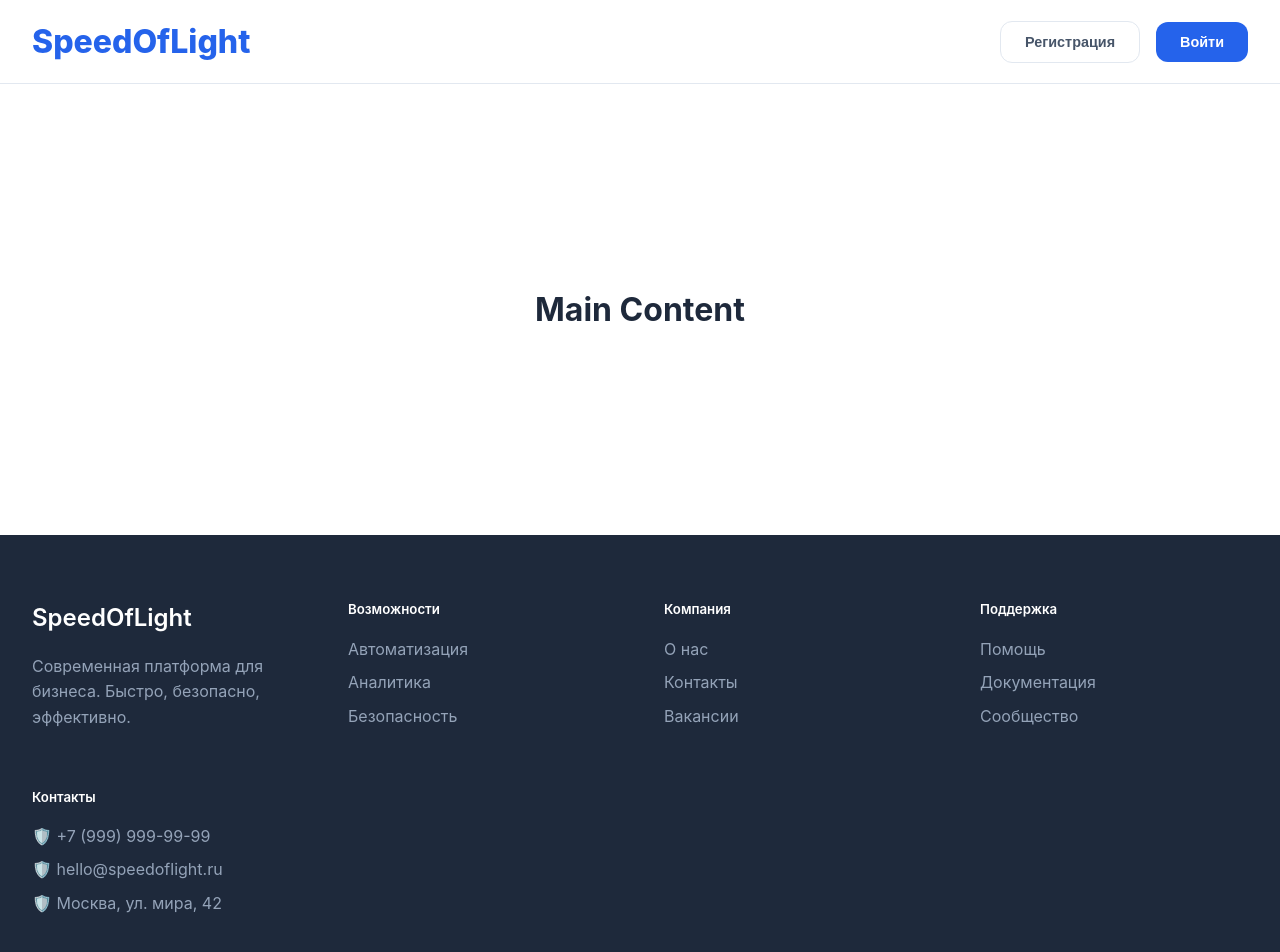
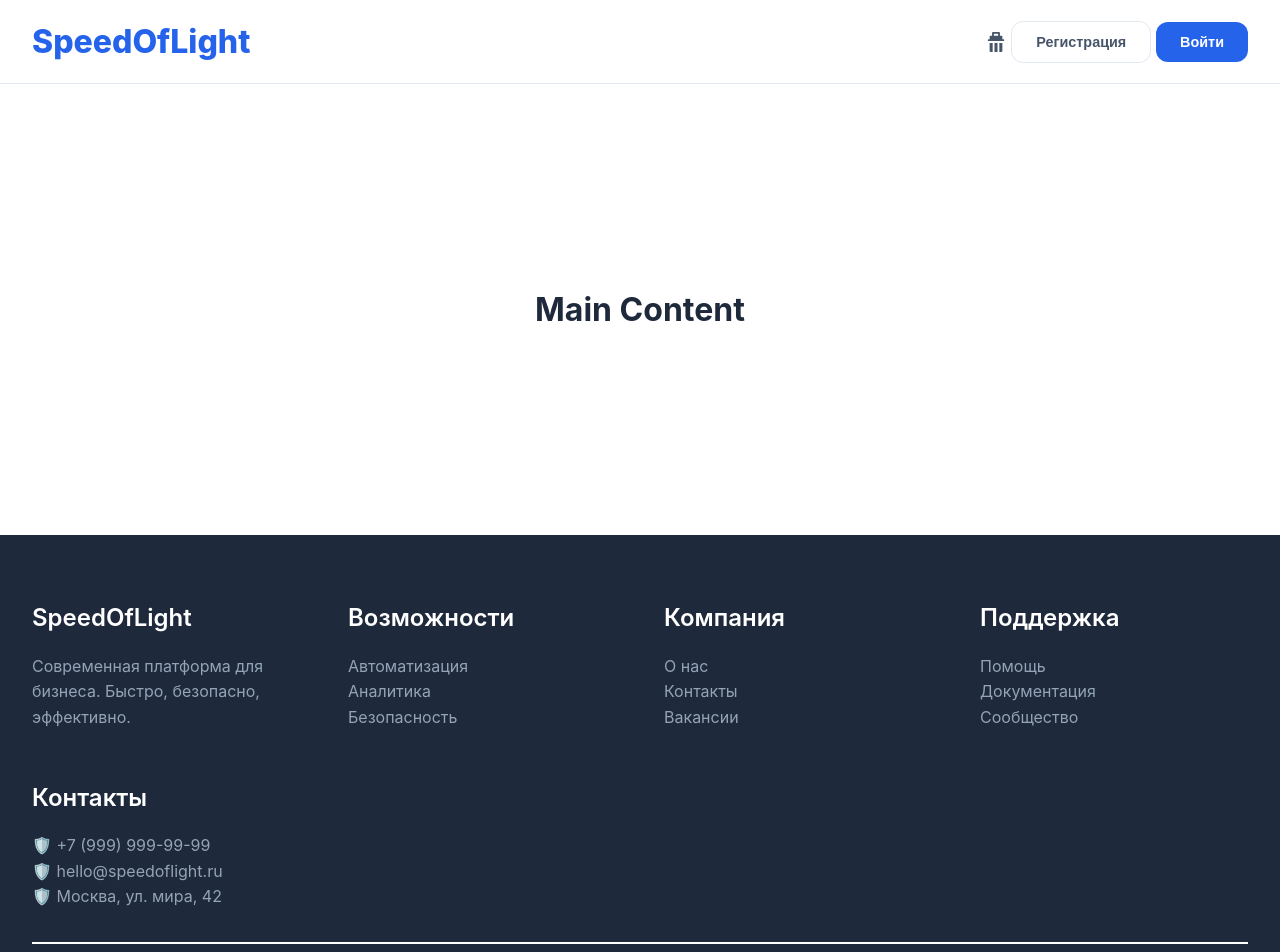
Before and after one commit to Faso-main/TH2, a React (Vite) app in the folder front_app/: page / in a window 1280 px wide. Shown: the top 952 px of the page. Built offline with nearby package versions, Linux system fonts and the light colour scheme.

Commit message:
add bin logo | 3_10_25 17:29

```diff
--- a/front_app/src/App.css
+++ b/front_app/src/App.css
@@ -4,6 +4,7 @@
   padding: 0;
   box-sizing: border-box;
 }
+
 
 :root {
   --primary-color: #2563eb;
@@ -66,7 +67,7 @@ body {
 
 .header-actions {
   display: flex;
-  gap: 1rem;
+  gap: 0.3rem;
   align-items: center;
 }
 
@@ -116,6 +117,24 @@ body {
   height: 3px;
   background-color: var(--text-primary);
   transition: var(--transition);
+}
+
+.cart-icon-btn {
+  background: none;
+  border: none;
+  cursor: pointer;
+  border-radius: var(--border-radius);
+  transition: var(--transition);
+  display: flex;
+  align-items: center;
+  justify-content: center;
+  color: var(--text-secondary);
+}
+
+.cart-icon-btn:hover {
+  background-color: var(--accent-color);
+  color: var(--text-primary);
+  transform: translateY(-1px);
 }
 
 /* Main Content Styles */
@@ -169,7 +188,6 @@ body {
   text-decoration: none;
   transition: var(--transition);
   display: block;
-  margin-bottom: 0.5rem;
 }
 
 .footer-section a:hover {
@@ -180,7 +198,7 @@ body {
 .contact-info p {
   display: flex;
   align-items: center;
-  gap: 0.5rem;
+  gap: 0.3rem;
 }
 
 .footer-bottom {
@@ -198,7 +216,7 @@ body {
 
 .footer-links {
   display: flex;
-  gap: 2rem;
+  gap: 1.5rem;
 }
 
 .footer-links a {
@@ -250,12 +268,8 @@ body {
     display: flex;
   }
 
-  .hero-stats {
-    flex-direction: column;
-  }
-
-  .hero-actions {
-    justify-content: center;
+  .cart-icon-btn {
+    display: none;
   }
 
   .footer-content {
--- a/front_app/src/App.jsx
+++ b/front_app/src/App.jsx
@@ -23,7 +23,10 @@ function App() {
 
   return (
     <div className="app">
-      <Header onOpenLogin={() => openModal('auth')} />
+      <Header
+        onOpenLogin={() => openModal('auth')}
+        switchAuthMode={switchAuthMode}
+      />
       <Main onOpenAuth={() => openModal('auth')} />
       <Footer />
 
@@ -50,7 +53,8 @@ function App() {
   );
 }
 
-function Header({ onOpenLogin }) {
+// И обновите пропсы Header компонента
+function Header({ onOpenLogin, switchAuthMode }) {
   return (
     <header className="header">
       <div className="header-container">
@@ -59,6 +63,20 @@ function Header({ onOpenLogin }) {
         </div>
 
         <div className="header-actions">
+          <button className="cart-icon-btn">
+            <svg
+              width="20"
+              height="20"
+              viewBox="0 0 512 512"
+              fill="currentColor"
+            >
+              <path d="M395.636,279.273h-23.273h-31.03v186.182v23.273V512h54.303c12.853,0,23.273-10.422,23.273-23.273V279.273H395.636z"/>
+              <polygon points="217.212,279.273 217.212,465.455 217.212,488.727 217.212,512 294.788,512 294.788,488.727 294.788,465.455 294.788,279.273"/>
+              <path d="M139.636,279.273h-23.273H93.091v209.455c0,12.851,10.42,23.273,23.273,23.273h54.303v-23.273v-23.273V279.273H139.636z"/>
+              <path d="M442.182,186.182h-23.273v-69.818c0-12.853-10.42-23.273-23.273-23.273h-38.788V23.273C356.849,10.42,346.429,0,333.576,0H178.424c-12.853,0-23.273,10.42-23.273,23.273v69.818h-38.788c-12.853,0-23.273,10.42-23.273,23.273v69.818H69.818c-12.853,0-23.273,10.418-23.273,23.273c0,12.851,10.42,23.273,23.273,23.273h23.273h23.273h23.273h31.03h46.545h77.576h46.545h31.03h23.273h23.273h23.273c12.853,0,23.273-10.422,23.273-23.273C465.455,196.6,455.035,186.182,442.182,186.182z M310.303,93.091H201.697V46.545h108.606V93.091z"/>
+            </svg>
+          </button>
+
           <button className="btn-secondary" onClick={() => {
             onOpenLogin('auth');
             setTimeout(() => switchAuthMode('register'), 0);
@@ -99,28 +117,28 @@ function Footer() {
           </div>
 
           <div className="footer-section">
-            <h5>Возможности</h5>
+            <h4>Возможности</h4>
             <a href="#">Автоматизация</a>
             <a href="#">Аналитика</a>
             <a href="#">Безопасность</a>
           </div>
 
           <div className="footer-section">
-            <h5>Компания</h5>
+            <h4>Компания</h4>
             <a href="#">О нас</a>
             <a href="#">Контакты</a>
             <a href="#">Вакансии</a>
           </div>
 
           <div className="footer-section">
-            <h5>Поддержка</h5>
+            <h4>Поддержка</h4>
             <a href="#">Помощь</a>
             <a href="#">Документация</a>
             <a href="#">Сообщество</a>
           </div>
 
           <div className="footer-section">
-            <h5>Контакты</h5>
+            <h4>Контакты</h4>
             <div className="contact-info">
               <p>🛡️ +7 (999) 999-99-99</p>
               <p>🛡️ hello@speedoflight.ru</p>
@@ -131,7 +149,7 @@ function Footer() {
 
         <div className="footer-bottom">
           <div className="footer-bottom-content">
-            <p>&copy; 2024 SpeedOfLight. Все права защищены.</p>
+            <p>&copy; 2025 SpeedOfLight. Все права защищены.</p>
             <div className="footer-links">
               <a href="#">Политика конфиденциальности</a>
               <a href="#">Условия использования</a>
```
